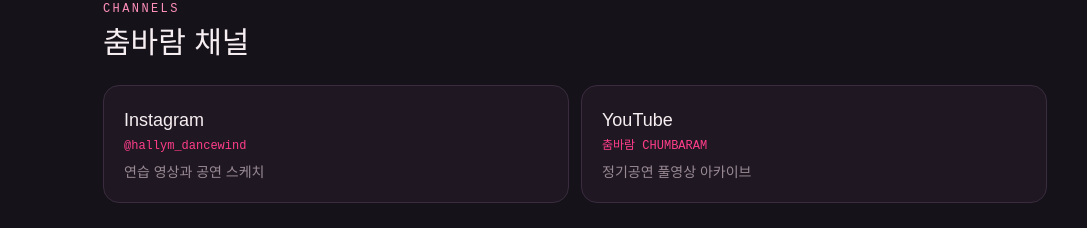
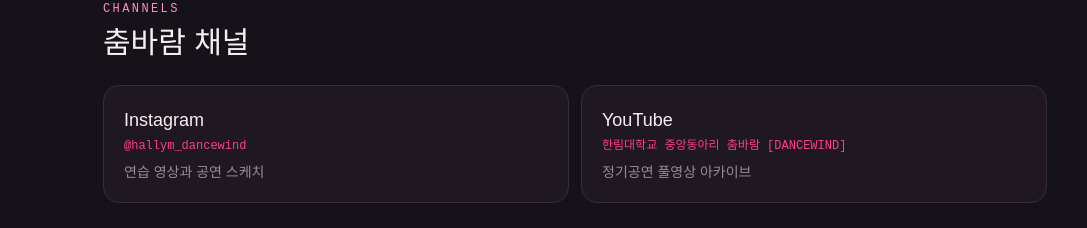
Before and after one commit to rafimgrammer/dancewind-site, a React (Vite) app: page / in a window 1280 px wide. Shown: the part 2180-2408 px from the top of the page, without its empty margins (193-1280 px from the left). Built offline with nearby package versions, Linux system fonts and the light colour scheme; no server answers; the database is empty.

Commit message:
조회수 버그 수정 및 춤바람 유튜브 이름 수정

```diff
--- a/src/components/VisitorCounter.tsx
+++ b/src/components/VisitorCounter.tsx
@@ -53,21 +53,27 @@
       const alreadyCountedToday = sessionStorage.getItem(storageKey);
 
       if (!alreadyCountedToday) {
-        sessionStorage.setItem(storageKey, "1");
         const { data, error } = await supabase.rpc("increment_daily_visit");
         if (!error && typeof data === "number") {
+          sessionStorage.setItem(storageKey, "1");
           setTodayCount(data);
           return;
+        }
+        if (error) {
+          console.error("방문자수 증가 실패:", error);
         }
       }
 
       // 이미 이번 세션에서 카운트했거나, 어떤 이유로든 증가 요청이 실패했으면
       // 조회만 해서 현재 값을 보여줘요.
-      const { data } = await supabase
+      const { data, error: selectError } = await supabase
         .from("site_visits")
         .select("count")
         .eq("visit_date", todayKey())
         .maybeSingle();
+      if (selectError) {
+        console.error("방문자수 조회 실패:", selectError);
+      }
       setTodayCount(data?.count ?? 0);
     };
 
--- a/src/pages/Home.tsx
+++ b/src/pages/Home.tsx
@@ -16,7 +16,7 @@
   },
   {
     name: "YouTube",
-    handle: "춤바람 CHUMBARAM",
+    handle: "한림대학교 중앙동아리 춤바람 [DANCEWIND]",
     href: "https://youtube.com/@2dancewind2023?si=jPvCFrEvj8KHF4H1",
     desc: "정기공연 풀영상 아카이브",
   },
```
